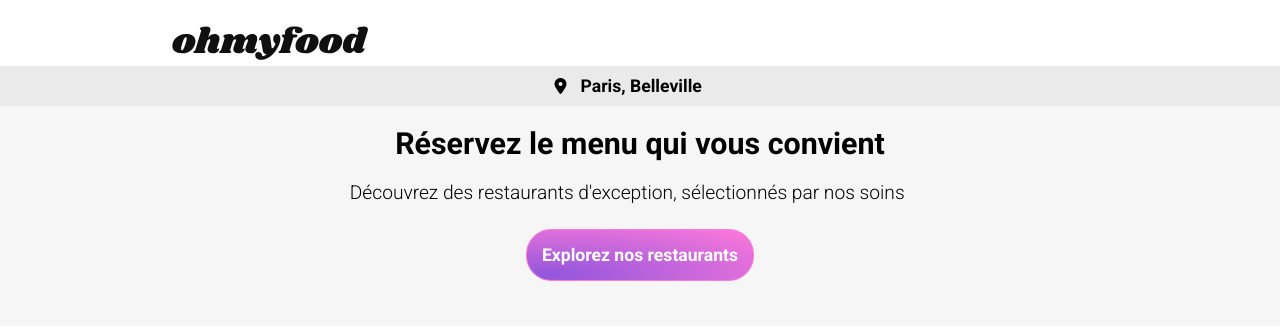
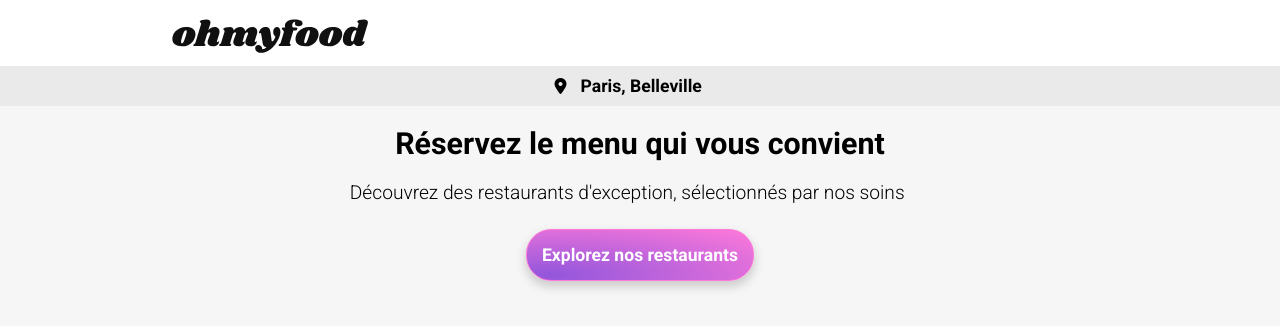
Before and after one commit to melacod/MelanieKlein_3_06052021, a website: page index.html in a window 1280 px wide. Drawn offline with Linux system fonts and the light colour scheme; a web font is replaced by a local one.

Commit message:
mise en forme

```diff
--- a/sass/components/_buttons.scss
+++ b/sass/components/_buttons.scss
@@ -11,4 +11,6 @@
     font-weight: 700;
     @include font-texte();
     font-size:1.1rem;
+    box-shadow: 0px 5px 10px 1px rgb(206, 204, 204);;
+
 }
--- a/sass/layout/_header.scss
+++ b/sass/layout/_header.scss
@@ -1,6 +1,7 @@
 .header {
     height: 66px;
     padding-top: 24px;
+    padding-bottom: 14px;
     display: flex;
     flex-direction: row;
     flex-wrap: nowrap;
```
Also changed, not shown: public/css/style.css, 1 other file.
